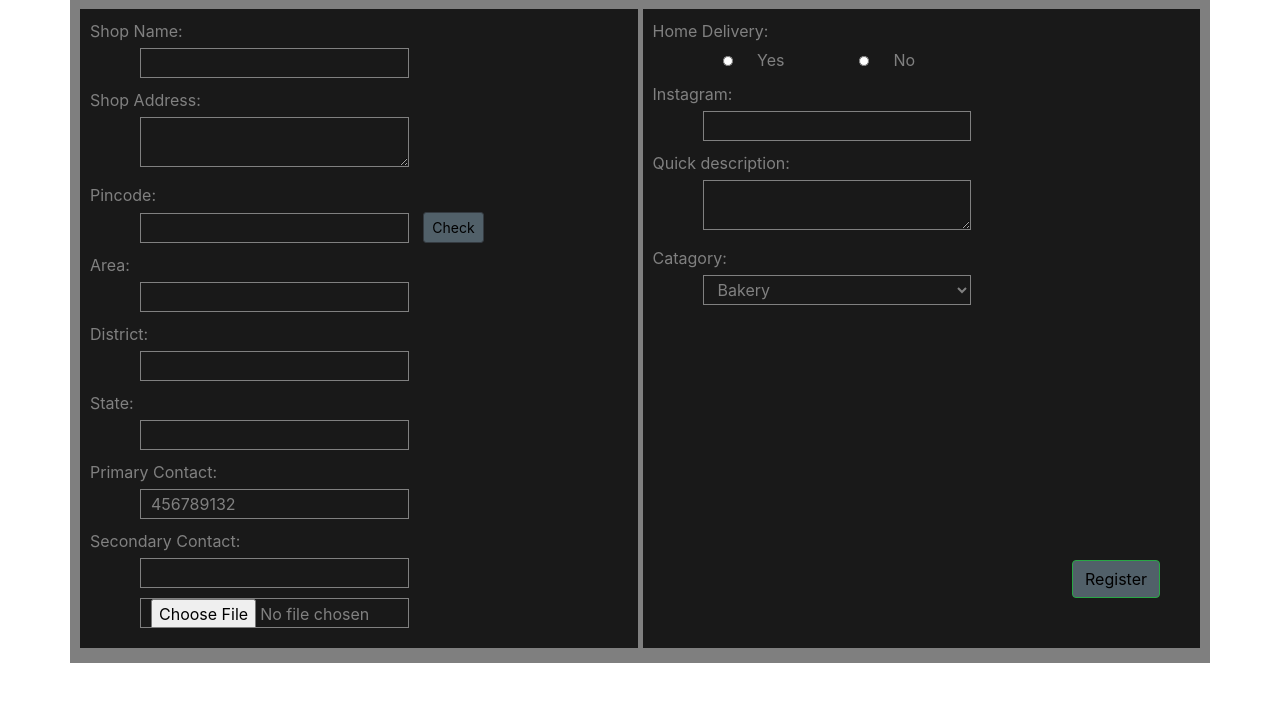
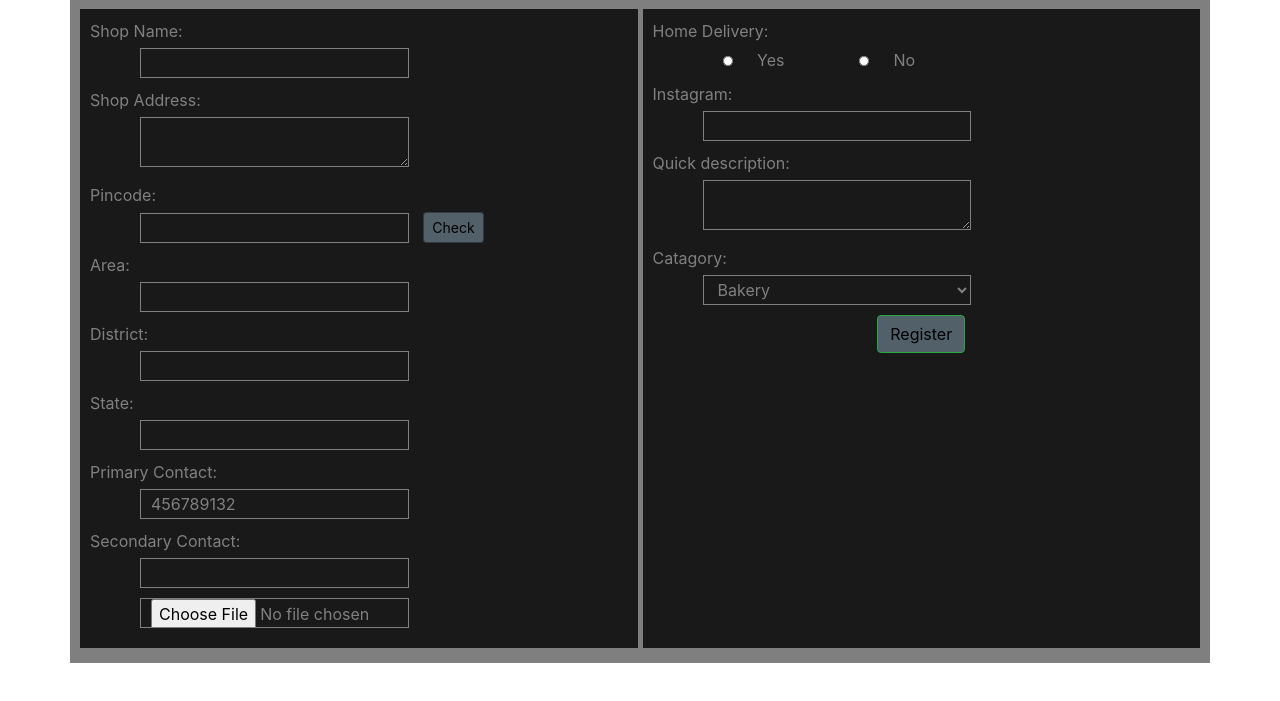
Before and after one commit to anujbhatt-dev/shopkeeperForm, a plain HTML site: page index.html in a window 1280 px wide. Shown: the part 171-872 px from the top of the page. Drawn offline with nearby package versions, Linux system fonts and the light colour scheme; a web font is replaced by a local one.

Commit message:
Update index.css

```diff
--- a/index.css
+++ b/index.css
@@ -113,11 +113,6 @@ label{
   color:grey;
 }
 
-.register{
-  position: absolute;
-  bottom: 40px;
-  right: 40px;
-}
 
 .container *{
   margin-bottom:5px;
```
